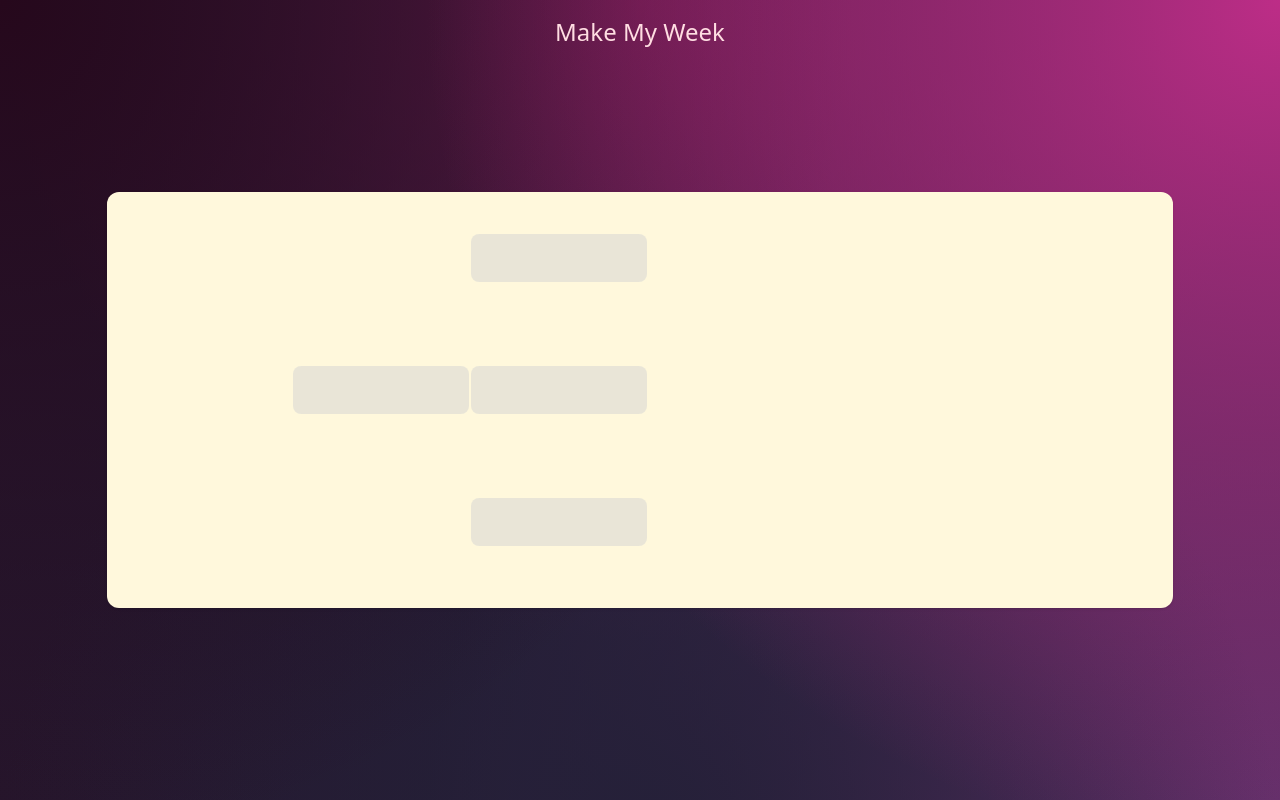
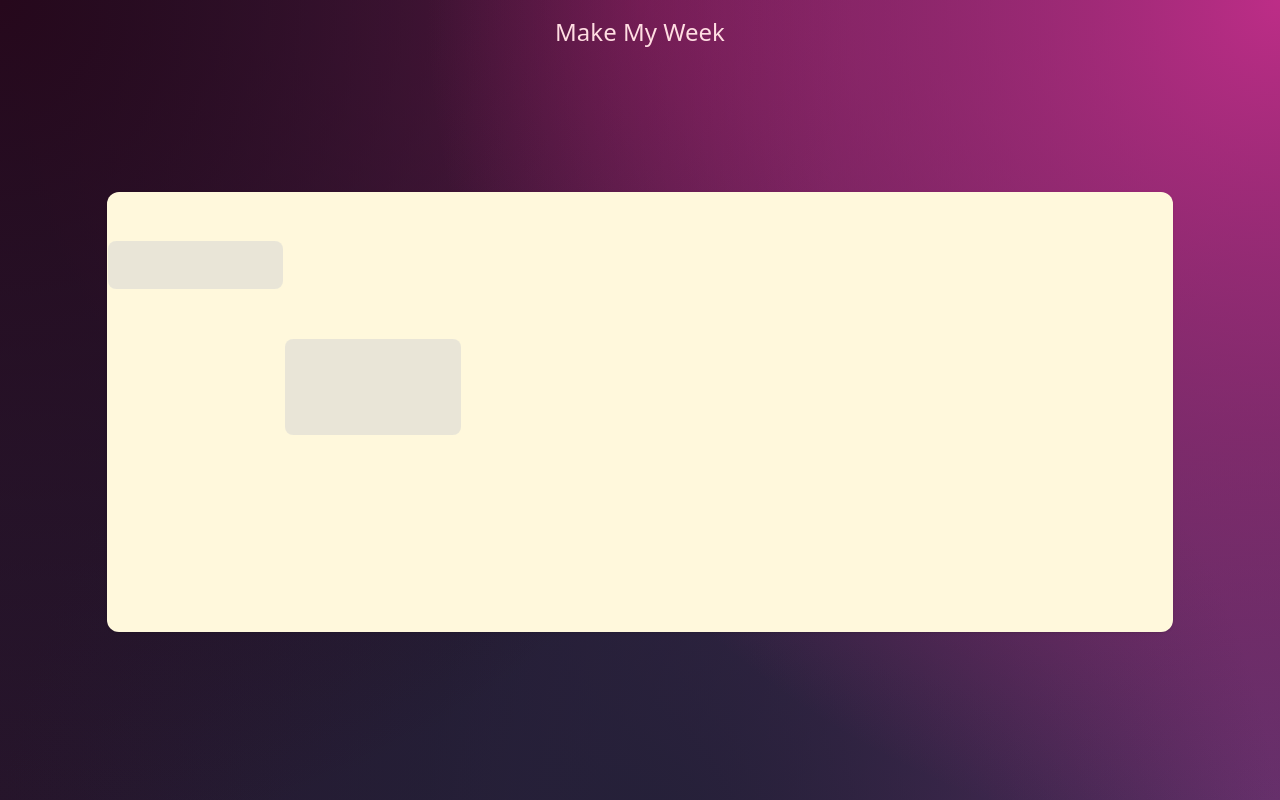
Before and after one commit to maggioniduffy/makemyweek, a Next.js app: page /result in a window 1280 px wide. Built offline with nearby package versions, Linux system fonts and the light colour scheme.

Commit message:
aux calendar update

```diff
--- /dev/null
+++ b/src/components/AuxCalendar/AuxCalendar.tsx
@@ -0,0 +1,108 @@
+import React from "react";
+
+const WhiteSpace = () => <div className="bg-transparent h-full w-full"></div>;
+
+interface GrayProps {
+  h?: string;
+}
+const GraySpace = ({ h = "14" }: GrayProps) => {
+  return (
+    <div className="h-24">
+      <div className={`bg-gray rounded-lg h-${h} bg-opacity-50 w-full`}></div>
+    </div>
+  );
+};
+
+const AuxCalendar = () => {
+  return (
+    <table className="table-fixed bg-white w-10/12 rounded-xl shadow h-full m-48 p-8">
+      <thead className="h-12">
+        <span></span>
+      </thead>
+      <tbody className="m-4">
+        <tr>
+          <td>
+            <GraySpace h="12" />
+          </td>
+          <td>
+            <WhiteSpace />
+          </td>
+          <td>
+            <GraySpace h="18" />
+          </td>
+          <td>
+            <WhiteSpace />
+          </td>
+          <td>
+            <GraySpace h="20" />
+          </td>
+          <td>
+            <WhiteSpace />
+          </td>
+        </tr>
+        <tr>
+          <td>
+            <WhiteSpace />
+          </td>
+          <td>
+            <GraySpace h="24" />
+          </td>
+          <td>
+            <GraySpace h="20" />
+          </td>
+          <td>
+            <WhiteSpace />
+          </td>
+          <td>
+            <GraySpace h="16" />
+          </td>
+          <td>
+            <WhiteSpace />
+          </td>
+        </tr>
+        <tr>
+          <td>
+            <WhiteSpace />
+          </td>
+          <td>
+            <WhiteSpace />
+          </td>
+          <td>
+            <GraySpace />
+          </td>
+          <td>
+            <WhiteSpace />
+          </td>
+          <td>
+            <GraySpace />
+          </td>
+          <td>
+            <WhiteSpace />
+          </td>
+        </tr>
+        <tr>
+          <td>
+            <WhiteSpace />
+          </td>
+          <td>
+            <WhiteSpace />
+          </td>
+          <td>
+            <GraySpace />
+          </td>
+          <td>
+            <WhiteSpace />
+          </td>
+          <td>
+            <GraySpace />
+          </td>
+          <td>
+            <WhiteSpace />
+          </td>
+        </tr>
+      </tbody>
+    </table>
+  );
+};
+
+export default AuxCalendar;
--- /dev/null
+++ b/src/components/AuxCalendar/index.ts
@@ -0,0 +1,3 @@
+import AuxCalendar from "./AuxCalendar";
+
+export default AuxCalendar;
--- a/src/components/index.ts
+++ b/src/components/index.ts
@@ -1,3 +1,4 @@
 export { default as ActivitySelector } from "./ActivitySelector";
+export { default as AuxCalendar } from "./AuxCalendar";
 export { default as OptionsSelector } from "./OptionsSelector";
 export { default as Welcome } from "./Welcome";
--- a/src/pages/result.tsx
+++ b/src/pages/result.tsx
@@ -2,19 +2,8 @@ import React from "react";
 import Head from "next/head";
 import { Inter } from "next/font/google";
 import Link from "next/link";
-import { useRouter } from "next/router";
+import { AuxCalendar } from "@/components";
 const inter = Inter({ subsets: ["latin"] });
-
-const WhiteSpace = () => <div className="bg-transparent h-full w-full"></div>;
-
-const heights = ["12", "16", "20", "24"];
-const GraySpace = () => {
-  const i = Math.floor(Math.random() * 4);
-  const h = heights[i];
-  return (
-    <div className={`bg-gray rounded-lg h-${h} m-2 bg-opacity-50 w-full`}></div>
-  );
-};
 
 const result = () => {
   return (
@@ -35,100 +24,7 @@ const result = () => {
       <main
         className={`flex h-screen w-screen flex-col items-center justify-between ${inter.className}`}
       >
-        <table className="table-fixed bg-white w-10/12 rounded-xl shadow h-full m-48 p-4">
-          <thead className="">
-            {/* <tr className="text-gray">
-              <th>Lunes</th>
-              <th>Martes</th>
-              <th>Miercoles</th>
-              <th>Jueves</th>
-              <th>Viernes</th>
-              <th>Sabado</th>
-            </tr> */}
-          </thead>
-          <tbody>
-            <tr>
-              <td>
-                <GraySpace />
-              </td>
-              <td>
-                <WhiteSpace />
-              </td>
-              <td>
-                <GraySpace />
-              </td>
-              <td>
-                <WhiteSpace />
-              </td>
-              <td>
-                <GraySpace />
-              </td>
-              <td>
-                <WhiteSpace />
-              </td>
-            </tr>
-            <tr>
-              <td>
-                <WhiteSpace />
-              </td>
-              <td>
-                <GraySpace />
-              </td>
-              <td>
-                <GraySpace />
-              </td>
-              <td>
-                <WhiteSpace />
-              </td>
-              <td>
-                <GraySpace />
-              </td>
-              <td>
-                <WhiteSpace />
-              </td>
-            </tr>
-            <tr>
-              <td>
-                <WhiteSpace />
-              </td>
-              <td>
-                <WhiteSpace />
-              </td>
-              <td>
-                <GraySpace />
-              </td>
-              <td>
-                <WhiteSpace />
-              </td>
-              <td>
-                <GraySpace />
-              </td>
-              <td>
-                <WhiteSpace />
-              </td>
-            </tr>
-            <tr>
-              <td>
-                <WhiteSpace />
-              </td>
-              <td>
-                <WhiteSpace />
-              </td>
-              <td>
-                <GraySpace />
-              </td>
-              <td>
-                <WhiteSpace />
-              </td>
-              <td>
-                <GraySpace />
-              </td>
-              <td>
-                <WhiteSpace />
-              </td>
-            </tr>
-          </tbody>
-        </table>
+        <AuxCalendar />
       </main>
     </div>
   );
```
